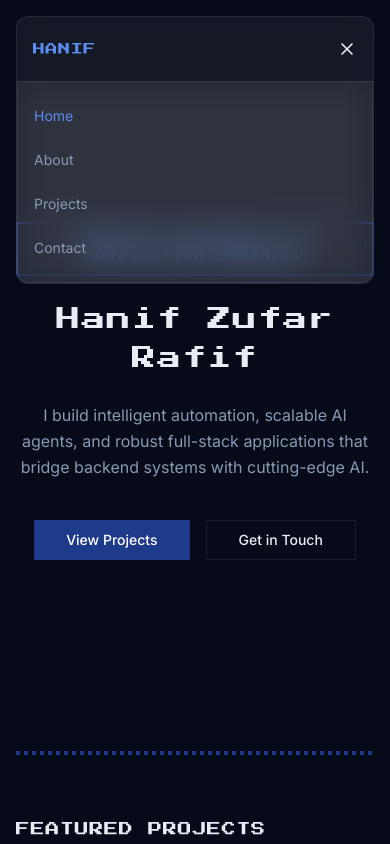
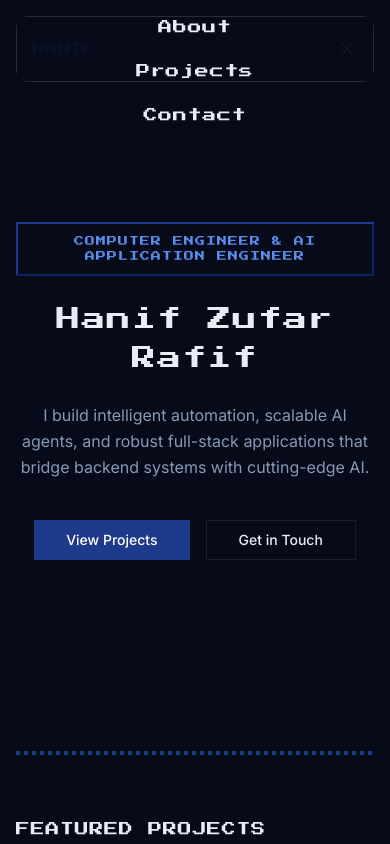
Before and after one commit to hazurafif/hazurafif.github.io, a Next.js app: page / in a window 390 px wide. Both pictures are taken after a click on the button "Toggle menu". Shown: the top 844 px of the page. Built offline with nearby package versions, Linux system fonts and the light colour scheme.

Commit message:
feat(navbar): replace mobile dropdown with full-screen glass overlay

```diff
--- a/src/components/layout/navbar.tsx
+++ b/src/components/layout/navbar.tsx
@@ -54,25 +54,23 @@ export function Navbar() {
       </div>
 
       {isOpen && (
-        <div className="glass border-t border-glass-border rounded-b-xl md:hidden">
-          <div className="flex flex-col gap-2 px-4 py-4">
+        <div className="fixed inset-0 z-40 flex flex-col items-center justify-center gap-6 bg-bg-primary/95 backdrop-blur-xl md:hidden">
           {navLinks.map((link) => (
             <Link
               key={link.href}
               href={link.href}
               onClick={() => setIsOpen(false)}
               className={cn(
-                  'py-2 font-body text-sm transition-colors hover:text-accent-glow',
+                'font-heading text-sm tracking-wider transition-colors hover:text-accent-glow',
                 pathname === link.href
                   ? 'text-accent-glow'
-                    : 'text-text-secondary'
+                  : 'text-text-primary'
               )}
             >
               {link.label}
             </Link>
           ))}
         </div>
-        </div>
       )}
     </nav>
   )
```
Lines whose indentation alone changed are shown as unchanged.
